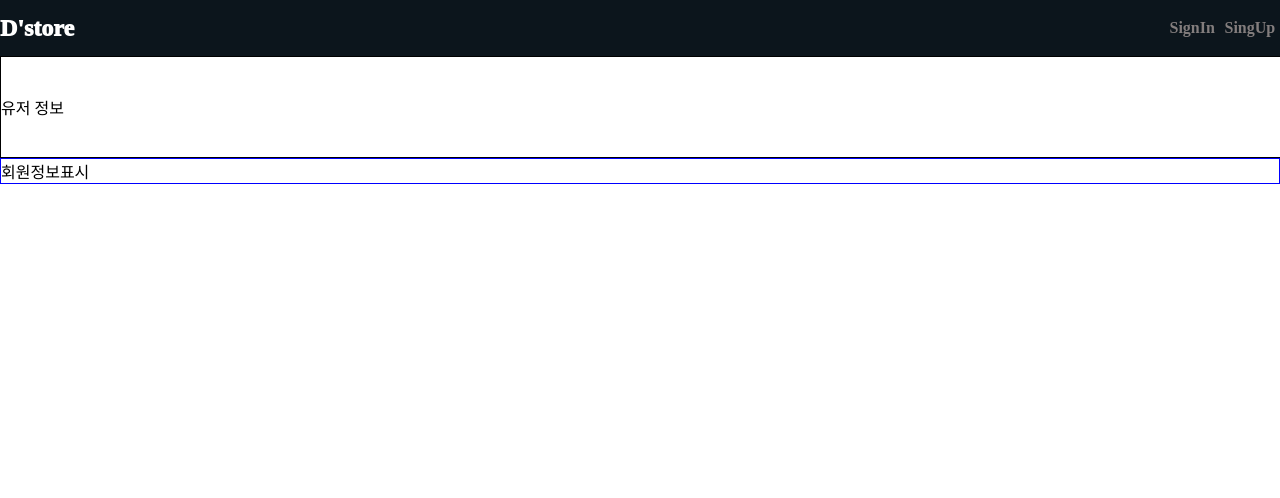
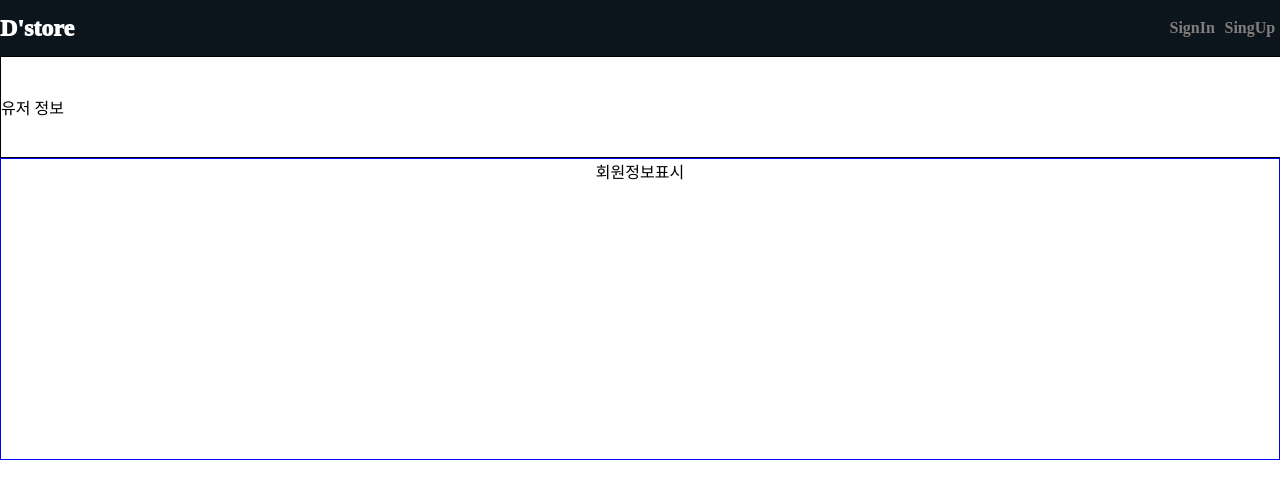
Before and after one commit to D-Store/D-store-practice, a React (Create React App) app: page /admin/main in a window 1280 px wide. Shown: the top 498 px of the page. Built offline with nearby package versions, Linux system fonts and the light colour scheme.

Commit message:
[ADD]Admin css

```diff
--- a/src/components/Admin/AdminMain.css
+++ b/src/components/Admin/AdminMain.css
@@ -12,4 +12,7 @@
 
 .admin-main-text{
     border: 1px solid blue;
+    height: 300px;
+    display: flex;
+    justify-content: center;
 }
```
